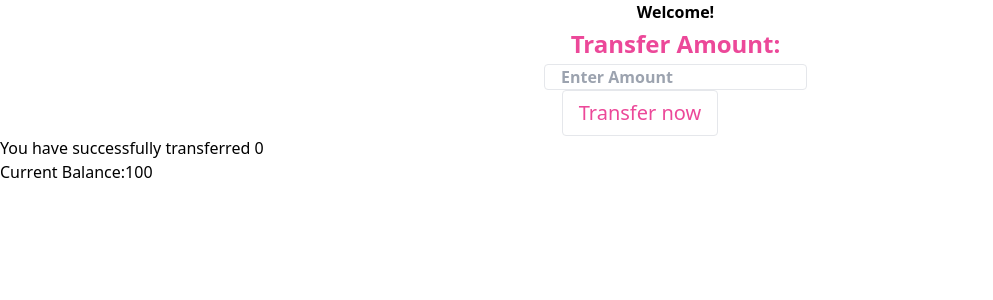
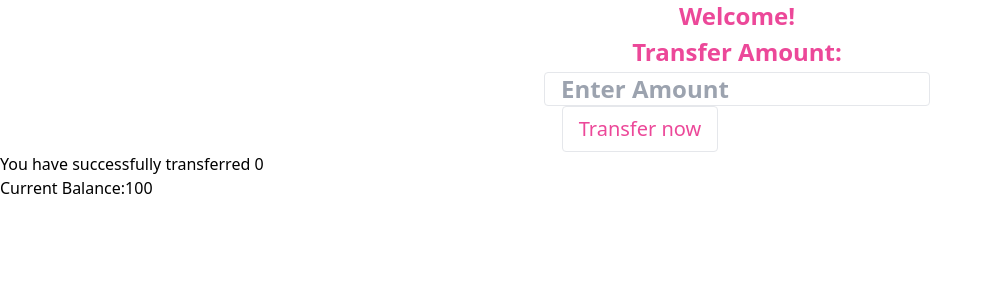
Before and after one commit to saranurni/pp-transfer, a React (Create React App) app: page / in a window 1280 px wide. Shown: the top 300 px of the page, without its empty margins (0-993 px from the left). Built offline with nearby package versions, Linux system fonts and the light colour scheme.

Commit message:
Add more css

```diff
--- a/src/components/Form/Form.jsx
+++ b/src/components/Form/Form.jsx
@@ -6,7 +6,7 @@ export default function Form({ handleSubmit }) {
       onSubmit={handleSubmit}
       className="mx-auto flex w-48 flex-col items-center"
     >
-      <div className="mx-auto flex flex-col gap-y-1 text-center font-semibold">
+      <div className="mx-auto flex flex-col gap-y-1 text-center text-2xl font-semibold text-pink-500">
         <h1>Welcome!</h1>
         <label
           htmlFor="amount"
@@ -24,7 +24,7 @@ export default function Form({ handleSubmit }) {
 
       <button
         type="submit"
-        className="text-pink border-pink mx-auto flex flex-col gap-y-1 rounded border px-4 py-2 text-center  text-xl text-pink-500"
+        className="text-pink border-pink mx-auto flex flex-col items-center gap-y-1 rounded border px-4 py-2  text-center text-xl text-pink-500"
       >
         Transfer now
       </button>
```
